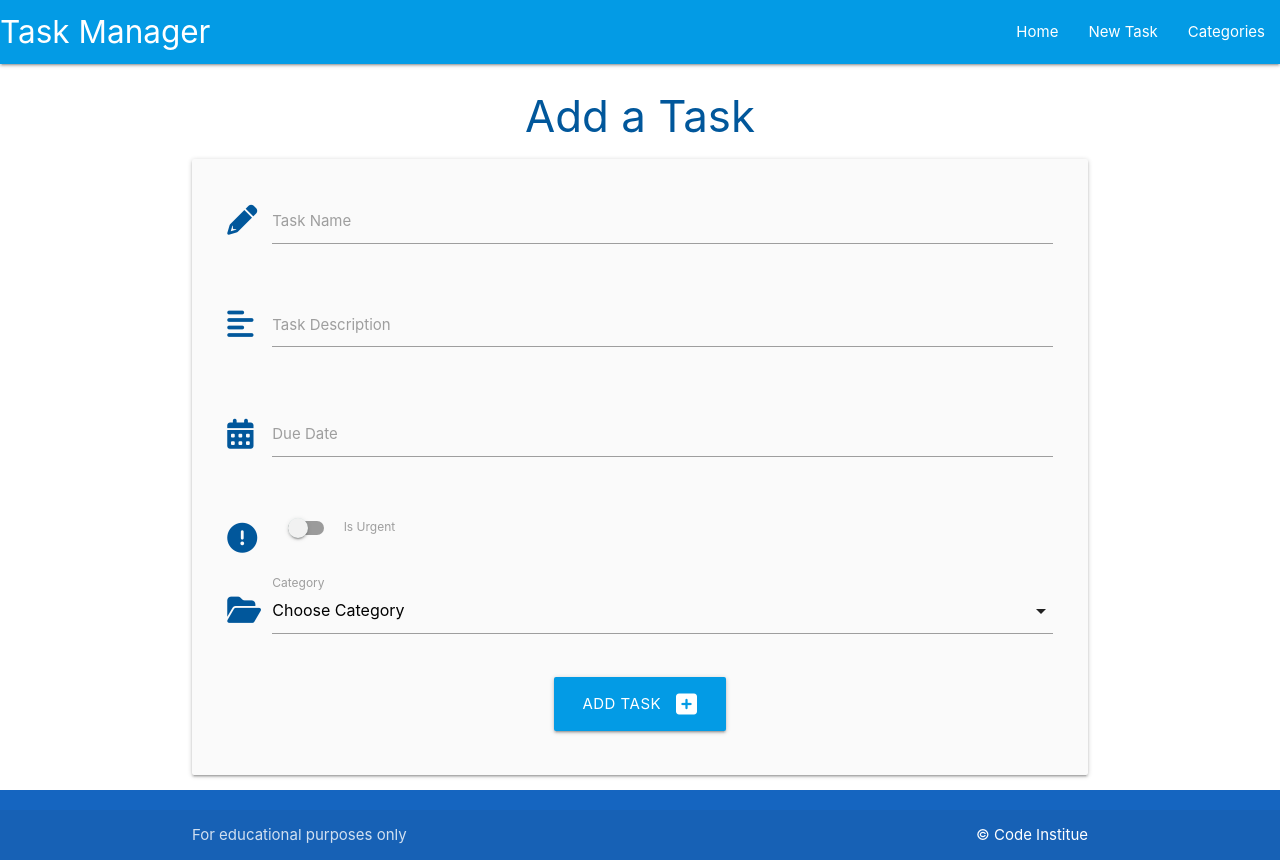
After one commit to jalalk1244/flask-sqlalchemy-task-manger, a Flask app: page /add_task in a window 1280 px wide. The commit adds this page. Run offline with Flask 2, Linux system fonts and the light colour scheme; data that the repository does not hold is empty.

Commit message:
Add function for adding tasks

```diff
--- a/taskmanager/routes.py
+++ b/taskmanager/routes.py
@@ -41,3 +41,21 @@ def delete_category(category_id):
     db.session.delete(category)
     db.session.commit()
     return redirect(url_for('categories'))
+
+
+@app.route('/add_task', methods=['GET', 'POST'])
+def add_task():
+    categories = list(Category.query.order_by(Category.category_name).all())
+    if request.method == 'POST':
+        task = Task(
+            task_name=request.form.get('task_name'),
+            task_description=request.form.get('task_description'),
+            is_urgent=bool(True if request.form.get('is_urgent') else False),
+            due_date=request.form.get('due_date'),
+            category_id=request.form.get('category_id')
+        )
+        db.session.add(task)
+        db.session.commit()
+        return redirect(url_for('home'))
+
+    return render_template('add_task.html', categories=categories)
--- a/taskmanager/static/js/script.js
+++ b/taskmanager/static/js/script.js
@@ -2,7 +2,19 @@ document.addEventListener('DOMContentLoaded', function() {
     // sidenav initialization
     let sidenav = document.querySelectorAll('.sidenav');
     M.Sidenav.init(sidenav);
+
     //  Modal initialization
     let  modal = document.querySelectorAll('.modal');
     M.Modal.init(modal);
+
+    // Datepicker initialization
+    let datepicker = document.querySelectorAll('.datepicker');
+    M.Datepicker.init(datepicker, {
+      format: 'dd mmmm, yyyy',
+      i18n: {done: 'Select'}
+    });
+
+    // Select initialization
+    let selects = document.querySelectorAll('select');
+    M.FormSelect.init(selects);
   });
--- /dev/null
+++ b/taskmanager/templates/add_task.html
@@ -0,0 +1,70 @@
+{% extends 'base.html' %}
+{% block content %}
+
+<h3 class="light-blue-text text-darken-4 center-align">Add a Task</h3>
+
+<div class="row card-panel grey lighten-5">
+    <form class="col s12" method="POST" action="{{ url_for('add_task') }}">
+        <!-- task_name -->
+      <div class="row">
+        <div class="input-field col s12">
+            <i class="fas fa-pencil-alt prefix light-blue-text text-darken-4"></i>
+          <input id="task_name" name="task_name" minlength="5" maxlength="50" type="text" class="validate" required>
+          <label for="task_name">Task Name</label>
+        </div>
+      </div>
+      <!-- task_description -->
+      <div class="row">
+        <div class="input-field col s12">
+            <i class="fas fa-align-left prefix light-blue-text text-darken-4"></i>
+          <textarea id="task_description" name="task_description" minlength="50" maxlength="200"
+              type="text" class="materialize-textarea validate" required></textarea>
+          <label for="task_description">Task Description</label>
+        </div>
+      </div>
+      <!-- due_date -->
+      <div class="row">
+        <div class="input-field col s12">
+            <i class="fas fa-calendar-alt prefix light-blue-text text-darken-4"></i>
+          <input id="due_date" name="due_date" type="text" class="datepicker validate" required>
+          <label for="due_date">Due Date</label>
+        </div>
+      </div>
+      <!-- is_urgent -->
+      <div class="row">
+        <div class="input-field col s12">
+          <div class="switch">
+            <i class="fas fa-exclamation-circle prefix light-blue-text text-darken-4"></i>
+            <label for="is_urgent">
+              <input id="is_urgent" name="is_urgent" type="checkbox">
+              <span class="lever"></span>
+              Is Urgent
+            </label>
+          </div>
+        </div>
+      </div>
+      <!-- category_id -->
+      <div class="row">
+        <div class="input-field col s12">
+            <i class="fas fa-folder-open prefix light-blue-text text-darken-4"></i>
+          <select name="category_id" id="category_id" class="validate" required>
+            <option value="" disabled selected>Choose Category</option>
+            {% for category in categories %}
+            <option value="{{ category.id }}">{{ category.category_name }}</option>
+            {% endfor %}
+          </select>
+          <label for="category_id">Category</label>
+        </div>
+      </div>
+      <!-- submit button -->
+      <div class="row">
+        <div class="col s12 center-align">
+            <button type="submit" class="btn-large light-blue darken-1">
+                Add Task <i class="fas fa-plus-square right"></i>
+            </button>
+        </div>
+      </div>
+    </form>
+  </div>
+
+{% endblock %}
--- a/taskmanager/templates/base.html
+++ b/taskmanager/templates/base.html
@@ -21,7 +21,7 @@
               <a href="#" data-target="mobile-demo" class="sidenav-trigger"><i class="fas fa-bars"></i></a>
               <ul class="right hide-on-med-and-down">
                 <li><a href="{{ url_for('home') }}">Home</a></li>
-                <li><a href="">New Task</a></li>
+                <li><a href="{{ url_for('add_task') }}">New Task</a></li>
                 <li><a href="{{ url_for('categories') }}">Categories</a></li>
             </div>
           </nav>
@@ -29,7 +29,7 @@
           <!-- mobile sidenav  -->
           <ul class="sidenav" id="mobile-demo">
             <li><a href="{{ url_for('home') }}">Home</a></li>
-            <li><a href="">New Task</a></li>
+            <li><a href="{{ url_for('add_task') }}">New Task</a></li>
             <li><a href="{{ url_for('categories') }}">Categories</a></li>
           </ul>
     </header>
```
Also changed, not shown: taskmanager/templates/tasks.html (+9 -0 lines).
